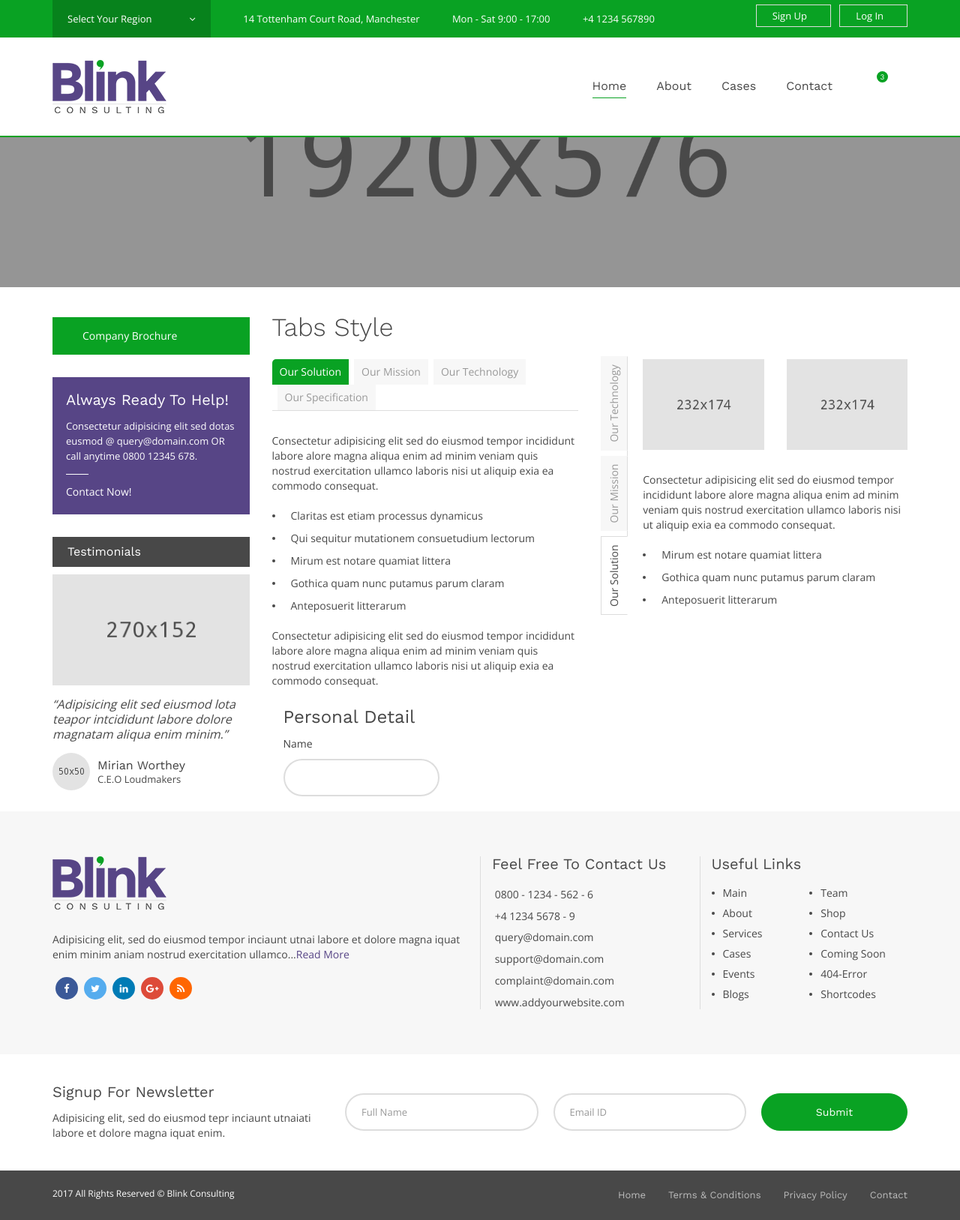
After one commit to prasamsam/bmantra-laravel, a Laravel app: page /forms/abn-registration-sole-trader in a window 1280 px wide. The commit adds this page. Shown: the whole page at 75% size. Run offline with Laravel 8, Linux system fonts and the light colour scheme; data that the repository does not hold is empty; settings files or empty folders that the repository lacks are supplied; parts of the project's set-up code (start-up, migrations or seed data) failed here and were passed over; some libraries are stand-ins or nearby versions.

Commit message:
form added

```diff
--- a/app/Http/Controllers/Front/AppController.php
+++ b/app/Http/Controllers/Front/AppController.php
@@ -321,5 +321,15 @@ class AppController extends FrontController
         }
     }
 
+    public function abnRegistrationSoletrader(){
+        try{
+            $this->data('title',$this->title('ABN Sole Trader'));
+        }catch(\Exception $e){
+            die($e->getMessage());
+        }finally{
+            return view($this->page.'.Forms.abnformsole',$this->data);
+        }
+    }
+
 
 }
--- a/resources/views/Back/Page/addservice.blade.php
+++ b/resources/views/Back/Page/addservice.blade.php
@@ -34,7 +34,7 @@
                                                   placeholder="Type service price"></textarea>
                                     </div>
                                     <div class="form-group">
-                                        <a href="" type="button" class="btn btn-default">Close</a>
+                                        <a href="{{route('manage-home')}}" type="button" class="btn btn-default">Close</a>
                                         <button type="submit" class="btn btn-primary">Add</button>
                                     </div>
                                 </form>
--- /dev/null
+++ b/resources/views/Front/Page/Forms/abnformsole.blade.php
@@ -0,0 +1,205 @@
+@extends($appType.'.Layouts.master')
+
+@section('content')
+
+    <div class="tg-innerpagebanner tg-haslayout">
+        <div class="tg-pagetitle tg-haslayout tg-parallaximg" data-appear-top-offset="600" data-parallax="scroll" data-image-src="images/parallax/bgparallax-07.jpg">
+            <div class="container">
+                <div class="row">
+                    <div class="col-xs-12 col-sm-12 col-md-12 col-lg-12">
+
+                    </div>
+                </div>
+            </div>
+        </div>
+        <div class="clearfix"></div>
+        <div class="container">
+            <div class="row">
+                <div class="col-xs-12 col-sm-12 col-md-12 col-lg-12">
+                    <ol class="tg-breadcrumb">
+
+                    </ol>
+                </div>
+            </div>
+        </div>
+    </div>
+    <!--************************************
+            Inner Page Banner End
+    *************************************-->
+    <!--************************************
+            Main Start
+    *************************************-->
+    <main id="tg-main" class="tg-main tg-haslayout">
+        <div class="container">
+            <div class="row">
+                <div id="tg-twocolumns" class="tg-twocolumns">
+                    <div class="col-xs-12 col-sm-8 col-md-8 col-lg-9 pull-right">
+                        <div class="tg-shortcodetitle">
+                            <h2>Tabs Style</h2>
+                        </div>
+                        <div class="row">
+                            <div class="col-xs-12 col-sm-12 col-md-6 col-lg-6">
+                                <div class="tg-themetabs tg-themetabsstyleone">
+                                    <ul class="tg-themetabnav" role="tablist">
+                                        <li role="presentation" class="active"><a href="#oursolution" aria-controls="oursolution" role="tab" data-toggle="tab">Our Solution</a></li>
+                                        <li role="presentation"><a href="#ourmission" aria-controls="ourmission" role="tab" data-toggle="tab">Our Mission</a></li>
+                                        <li role="presentation"><a href="#ourtechnology" aria-controls="ourtechnology" role="tab" data-toggle="tab">Our Technology</a></li>
+                                        <li role="presentation"><a href="#ourspecification" aria-controls="ourspecification" role="tab" data-toggle="tab">Our Specification</a></li>
+                                    </ul>
+                                    <div class="tab-content tg-themetabcontent">
+                                        <div role="tabpanel" class="tab-pane active" id="oursolution">
+                                            <p>Consectetur adipisicing elit sed do eiusmod tempor incididunt labore alore magna aliqua enim ad minim veniam quis nostrud exercitation ullamco laboris nisi ut aliquip exia ea commodo consequat.</p>
+                                            <ul class="tg-liststyle tg-dotliststyle">
+                                                <li>Claritas est etiam processus dynamicus</li>
+                                                <li>Qui sequitur mutationem consuetudium lectorum</li>
+                                                <li>Mirum est notare quamiat littera</li>
+                                                <li>Gothica quam nunc putamus parum claram</li>
+                                                <li>Anteposuerit litterarum</li>
+                                            </ul>
+                                            <p>Consectetur adipisicing elit sed do eiusmod tempor incididunt labore alore magna aliqua enim ad minim veniam quis nostrud exercitation ullamco laboris nisi ut aliquip exia ea commodo consequat.</p>
+                                        </div>
+                                        <div role="tabpanel" class="tab-pane" id="ourmission">
+                                            <p>Consectetur adipisicing elit sed do eiusmod tempor incididunt labore alore magna aliqua enim ad minim veniam quis nostrud exercitation ullamco laboris nisi ut aliquip exia ea commodo consequat.</p>
+                                            <ul class="tg-liststyle tg-dotliststyle">
+                                                <li>Claritas est etiam processus dynamicus</li>
+                                                <li>Qui sequitur mutationem consuetudium lectorum</li>
+                                                <li>Mirum est notare quamiat littera</li>
+                                                <li>Gothica quam nunc putamus parum claram</li>
+                                                <li>Anteposuerit litterarum</li>
+                                            </ul>
+                                            <p>Consectetur adipisicing elit sed do eiusmod tempor incididunt labore alore magna aliqua enim ad minim veniam quis nostrud exercitation ullamco laboris nisi ut aliquip exia ea commodo consequat.</p>
+                                        </div>
+                                        <div role="tabpanel" class="tab-pane" id="ourtechnology">
+                                            <p>Consectetur adipisicing elit sed do eiusmod tempor incididunt labore alore magna aliqua enim ad minim veniam quis nostrud exercitation ullamco laboris nisi ut aliquip exia ea commodo consequat.</p>
+                                            <ul class="tg-liststyle tg-dotliststyle">
+                                                <li>Claritas est etiam processus dynamicus</li>
+                                                <li>Qui sequitur mutationem consuetudium lectorum</li>
+                                                <li>Mirum est notare quamiat littera</li>
+                                                <li>Gothica quam nunc putamus parum claram</li>
+                                                <li>Anteposuerit litterarum</li>
+                                            </ul>
+                                            <p>Consectetur adipisicing elit sed do eiusmod tempor incididunt labore alore magna aliqua enim ad minim veniam quis nostrud exercitation ullamco laboris nisi ut aliquip exia ea commodo consequat.</p>
+                                        </div>
+                                        <div role="tabpanel" class="tab-pane" id="ourspecification">
+                                            <p>Consectetur adipisicing elit sed do eiusmod tempor incididunt labore alore magna aliqua enim ad minim veniam quis nostrud exercitation ullamco laboris nisi ut aliquip exia ea commodo consequat.</p>
+                                            <ul class="tg-liststyle tg-dotliststyle">
+                                                <li>Claritas est etiam processus dynamicus</li>
+                                                <li>Qui sequitur mutationem consuetudium lectorum</li>
+                                                <li>Mirum est notare quamiat littera</li>
+                                                <li>Gothica quam nunc putamus parum claram</li>
+                                                <li>Anteposuerit litterarum</li>
+                                            </ul>
+                                            <p>Consectetur adipisicing elit sed do eiusmod tempor incididunt labore alore magna aliqua enim ad minim veniam quis nostrud exercitation ullamco laboris nisi ut aliquip exia ea commodo consequat.</p>
+                                        </div>
+                                    </div>
+                                </div>
+                            </div>
+                            <div class="col-xs-12 col-sm-12 col-md-6 col-lg-6">
+                                <div class="tg-themetabs tg-themetabsstyletwo">
+                                    <ul class="tg-themetabnav" role="tablist">
+                                        <li role="presentation" class="active"><a href="#oursolutionone" aria-controls="oursolutionone" role="tab" data-toggle="tab">Our Solution</a></li>
+                                        <li role="presentation"><a href="#ourmissionone" aria-controls="ourmissionone" role="tab" data-toggle="tab">Our Mission</a></li>
+                                        <li role="presentation"><a href="#ourtechnologyone" aria-controls="ourtechnologyone" role="tab" data-toggle="tab">Our Technology</a></li>
+                                    </ul>
+                                    <div class="tab-content tg-themetabcontent">
+                                        <div role="tabpanel" class="tab-pane active" id="oursolutionone">
+                                            <div class="row">
+                                                <div class="col-xs-12 col-sm-6 col-md-6 col-lg-6">
+                                                    <div class="tg-imgshortcode"><figure><img src="images/shortcode/img-01.jpg" alt="image description"></figure></div>
+                                                </div>
+                                                <div class="col-xs-12 col-sm-6 col-md-6 col-lg-6">
+                                                    <div class="tg-imgshortcode"><figure><img src="images/shortcode/img-02.jpg" alt="image description"></figure></div>
+                                                </div>
+                                            </div>
+                                            <p>Consectetur adipisicing elit sed do eiusmod tempor incididunt labore alore magna aliqua enim ad minim veniam quis nostrud exercitation ullamco laboris nisi ut aliquip exia ea commodo consequat.</p>
+                                            <ul class="tg-liststyle tg-dotliststyle">
+                                                <li>Mirum est notare quamiat littera</li>
+                                                <li>Gothica quam nunc putamus parum claram</li>
+                                                <li>Anteposuerit litterarum</li>
+                                            </ul>
+                                        </div>
+                                        <div role="tabpanel" class="tab-pane" id="ourmissionone">
+                                            <div class="row">
+                                                <div class="col-xs-12 col-sm-6 col-md-6 col-lg-6">
+                                                    <div class="tg-imgshortcode"><figure><img src="images/shortcode/img-02.jpg" alt="image description"></figure></div>
+                                                </div>
+                                                <div class="col-xs-12 col-sm-6 col-md-6 col-lg-6">
+                                                    <div class="tg-imgshortcode"><figure><img src="images/shortcode/img-01.jpg" alt="image description"></figure></div>
+                                                </div>
+                                            </div>
+                                            <p>Consectetur adipisicing elit sed do eiusmod tempor incididunt labore alore magna aliqua enim ad minim veniam quis nostrud exercitation ullamco laboris nisi ut aliquip exia ea commodo consequat.</p>
+                                            <ul class="tg-liststyle tg-dotliststyle">
+                                                <li>Mirum est notare quamiat littera</li>
+                                                <li>Gothica quam nunc putamus parum claram</li>
+                                                <li>Anteposuerit litterarum</li>
+                                            </ul>
+                                        </div>
+                                        <div role="tabpanel" class="tab-pane" id="ourtechnologyone">
+                                            <div class="row">
+                                                <div class="col-xs-12 col-sm-6 col-md-6 col-lg-6">
+                                                    <div class="tg-imgshortcode"><figure><img src="images/shortcode/img-01.jpg" alt="image description"></figure></div>
+                                                </div>
+                                                <div class="col-xs-12 col-sm-6 col-md-6 col-lg-6">
+                                                    <div class="tg-imgshortcode"><figure><img src="images/shortcode/img-02.jpg" alt="image description"></figure></div>
+                                                </div>
+                                            </div>
+                                            <p>Consectetur adipisicing elit sed do eiusmod tempor incididunt labore alore magna aliqua enim ad minim veniam quis nostrud exercitation ullamco laboris nisi ut aliquip exia ea commodo consequat.</p>
+                                            <ul class="tg-liststyle tg-dotliststyle">
+                                                <li>Mirum est notare quamiat littera</li>
+                                                <li>Gothica quam nunc putamus parum claram</li>
+                                                <li>Anteposuerit litterarum</li>
+                                            </ul>
+                                        </div>
+                                    </div>
+                                </div>
+                            </div>
+                        </div>
+
+                        <div class="container">
+                            <h3>Personal Detail</h3>
+                            <form action="" method="post">
+
+                                <div class="form-group">
+                                    <label for="">Name</label>
+                                    <input type="text" name="name" id="name">
+                                </div>
+
+                            </form>
+                        </div>
+
+                    </div>
+                    <div class="col-xs-12 col-sm-4 col-md-4 col-lg-3 pull-left">
+                        <aside id="tg-sidebar" class="tg-sidebar">
+
+                            <div class="tg-widget tg-widgetbrochure">
+                                <a href="javascript:void(0);">Company Brochure</a>
+                            </div>
+                            <div class="tg-widget tg-widgetreadytohelp">
+                                <h3>Always Ready To Help!</h3>
+                                <div class="tg-description"><p>Consectetur adipisicing elit sed dotas eusmod @ <a href="query@domain.com">query@domain.com</a> OR call anytime 0800 12345 678.</p></div>
+                                <a href="#">Contact Now!</a>
+                            </div>
+                            <div class="tg-widget tg-widgettestimonials">
+                                <div class="tg-widgettitle">
+                                    <h3>Testimonials</h3>
+                                </div>
+                                <div class="tg-testimonial">
+                                    <figure><img src="images/placeholder6.jpg" alt="image description"></figure>
+                                    <blockquote><q>Adipisicing elit sed eiusmod lota teapor intcididunt labore dolore magnatam aliqua enim minim.</q></blockquote>
+                                    <div class="tg-reviewerinfo">
+                                        <figure class="tg-reviewerdp"><a href="#"><img src="images/authors/img-01.jpg" alt="image description"></a></figure>
+                                        <div class="tg-nameanddesignation">
+                                            <strong>Mirian Worthey</strong>
+                                            <span>C.E.O Loudmakers</span>
+                                        </div>
+                                    </div>
+                                </div>
+                            </div>
+                        </aside>
+                    </div>
+                </div>
+            </div>
+        </div>
+    </main>
+
+@endsection
--- a/resources/views/Front/Page/Home/home.blade.php
+++ b/resources/views/Front/Page/Home/home.blade.php
@@ -146,7 +146,7 @@
                                     <div>
                                         <ul class="tg-serviceinfo searchservice">
                                             <li>
-                                                <button class="tg-btnregular">Let's Go!</button>
+                                                <a href="{{route('form-abn')}}" class="tg-btnregular">Let's Go!</a>
                                             </li>
                                         </ul>
                                     </div>
--- a/routes/web.php
+++ b/routes/web.php
@@ -13,6 +13,8 @@ Route::group(['namespace'=>'Front'],function(){
    Route::get('signup','AppController@ClientSignUp')->name('signup');
    Route::post('signup','AppController@ClientSignUpAction');
    Route::get('/logout','AppController@logout')->name('client-logout');
+   Route::get('/forms/abn-registration-sole-trader','AppController@abnRegistrationSoleTrader')->name('form-abn');
+
 
 });
 
```
